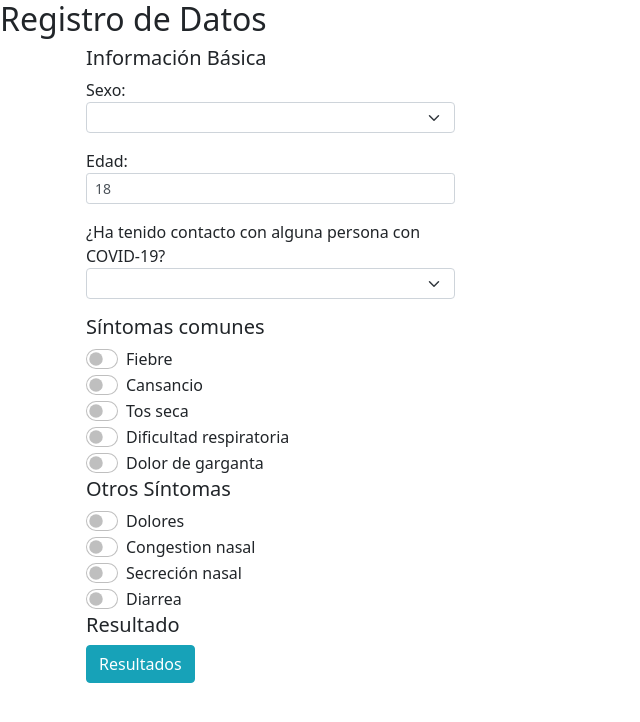
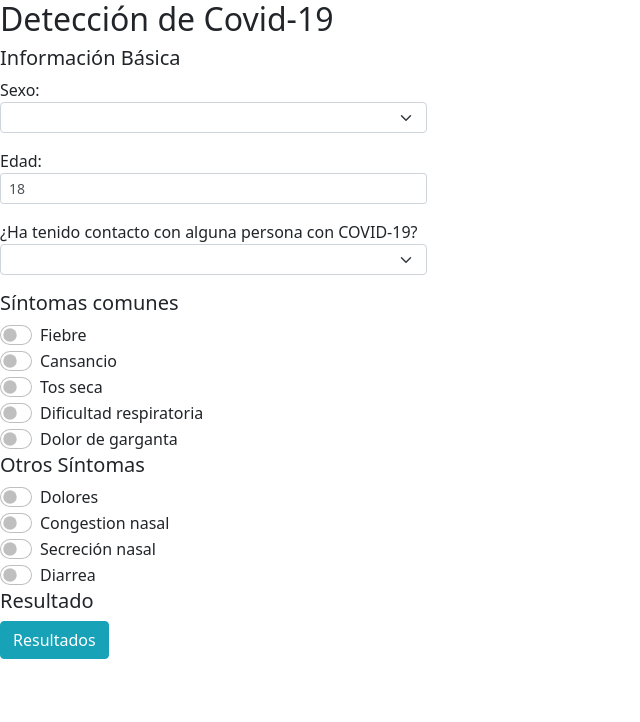
Before and after one commit to Concurrente-UPC/Frontend, a plain HTML site: page index.html in a window 1280 px wide. Shown: the whole page, without its empty margins (0-640 px from the left). Drawn offline with nearby package versions, Linux system fonts and the light colour scheme.

Commit message:
fix diseño

```diff
--- a/index.html
+++ b/index.html
@@ -9,9 +9,9 @@
 </head>
 <body>
     <div id="header">
-        <h2>Registro de Datos</h2>
+        <h2>Detección de Covid-19</h2>
     </div>
-    <div id="main" class="container">
+    <div id="main">
 
         <h5>Información Básica</h5>
         <div id="basic-info">
```
Also changed, not shown: grupo-riesgo.html (+1 -1 lines).
